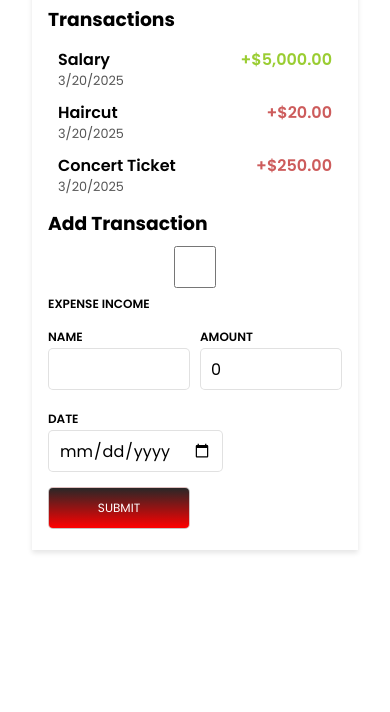
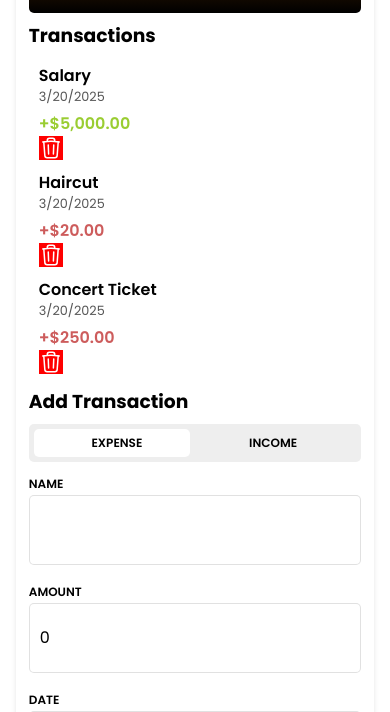
Before and after one commit to Almadhi07/Expense-Tracker-App, a website: page public/index.html in a window 390 px wide. Shown: the part 288-1000 px from the top of the page. Before the commit the page ends 886 px from the top, so only its background shows below. Drawn offline with Linux system fonts and the light colour scheme.

Commit message:
Added the server in node & express & media queries.

```diff
--- a/style.css
+++ b/public/style.css
@@ -26,7 +26,7 @@ h3, header, ul{
 }
 
 main{
-    max-width: 400px;
+    max-width: 1100px;
     margin: 1rem auto;
     background-color: white;
     padding: 1rem;
@@ -36,7 +36,7 @@ header div{
     padding: 5px
 }
 header{
-    background: linear-gradient(red, black);
+    background: linear-gradient(rgb(255, 123, 0), black);
     color:#fffafa;
     padding: 1rem;
     text-align: center;
@@ -68,21 +68,21 @@ form{
     gap: 10px;
 }
 
-form input,
+form input:not(#type),
 form button{
     width: 100%;
     padding: 10px;
     border: 1px solid #dddd;
     border-radius: 5px;
     margin-bottom: 5px;
-    height: 42px;
+    height: 70px;
     font-family: "Poppins",sans-serif;
     font-size: 1rem;
 
 }
 
 form button{
-    background: linear-gradient( rgb(41, 39, 39), red);
+background: linear-gradient(rgb(255, 123, 0), black);
 color: #fff;
 font-size: 0.75rem;
 text-transform: uppercase;
@@ -96,13 +96,56 @@ form label{
     text-transform: uppercase;
 }
 
-form div:first-child{
+form div:nth-child(-n +2){
     flex-basis: 100%;
 
 }
 
-form div:nth-child(n + 2) {
+form div:nth-child(n + 3) {
     flex-basis: calc(50% - 5px);
+}
+
+input#type{
+appearance: none;
+position: absolute;
+}
+
+.option {
+    display: flex;
+    align-items: center;
+    justify-content: center;
+    padding: 10px;
+    background: #eee;
+    border-radius: 5px;
+    position: relative;
+}
+
+.option span{
+    width: 50%;
+    text-align: center;
+    cursor: pointer;
+    z-index: 2;
+    border-radius: 5px;
+
+}
+
+.option::before {
+    content: "";
+    position: absolute;
+    top: 5px;
+    left: 0;
+    background-color: #fff;
+    height: calc(100% - 10px);
+    width: calc(50% - 10px);
+    transform: translateX(5px);
+    border-radius: inherit;
+    transition: all 200ms;
+
+}
+
+input#type:checked ~ .option::before{
+    left: 50%;
+
 }
 
 ul {
@@ -178,3 +221,63 @@ ul li:hover .action{
     text-align: center;
     margin-bottom: 0.5rem;
 }
+
+
+
+
+
+/* (phones) */
+@media (max-width: 480px) {
+    body {
+        padding: 1rem;
+    }
+
+    main {
+        max-width: 100%;
+        padding: 0.8rem;
+    }
+
+    header div:first-child {
+        font-size: 1.75rem;
+    }
+
+    header div:nth-child(n + 2) {
+        flex-basis: 100%;
+        font-size: 1rem;
+    }
+
+    form {
+        flex-direction: column;
+        gap: 8px;
+    }
+
+    form div {
+        flex-basis: 100%;
+    }
+
+    .option {
+        flex-direction: row;
+        justify-content: space-around;
+    }
+
+    ul li {
+        flex-direction: column;
+        align-items: flex-start;
+    }
+
+    .amount {
+        margin-top: 5px;
+    }
+
+    .action {
+        position: relative;
+        width: auto;
+        height: auto;
+        transform: scaleX(1);
+    }
+
+    .action svg {
+        width: 24px;
+        height: 24px;
+    }
+}
```
Also changed, not shown: package.json (added, +17 -0 lines), server.js (added, +20 -0 lines), public/app.js (renamed from app.js), public/index.html (renamed from index.html), 2 other files.
